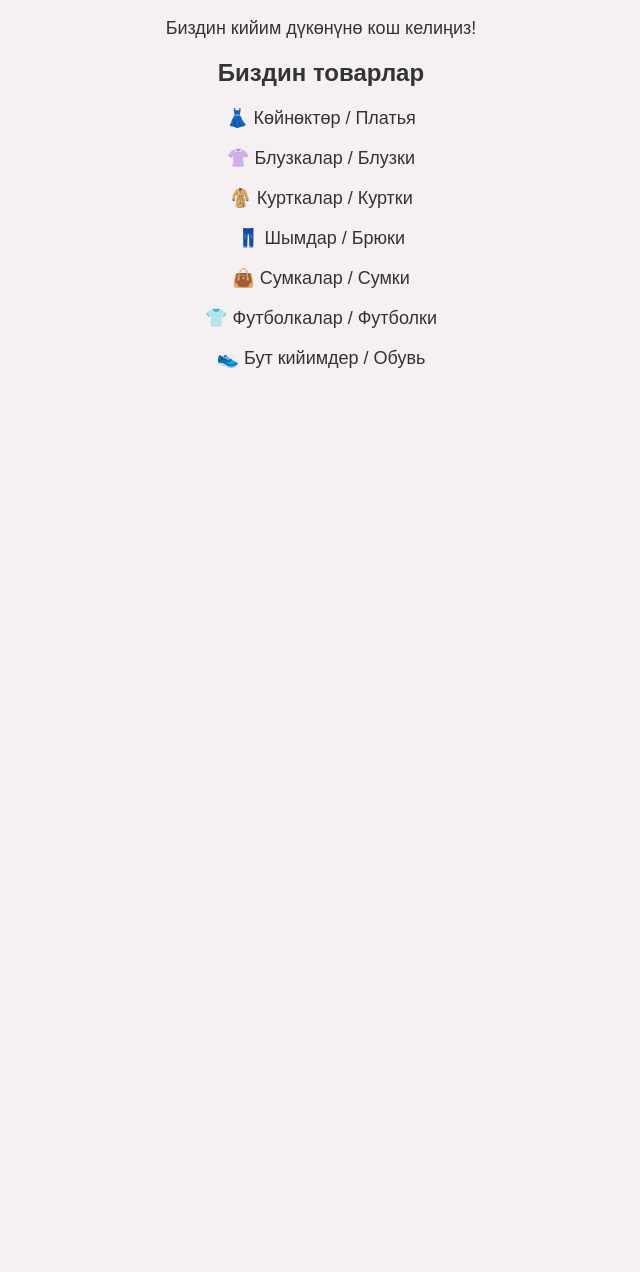
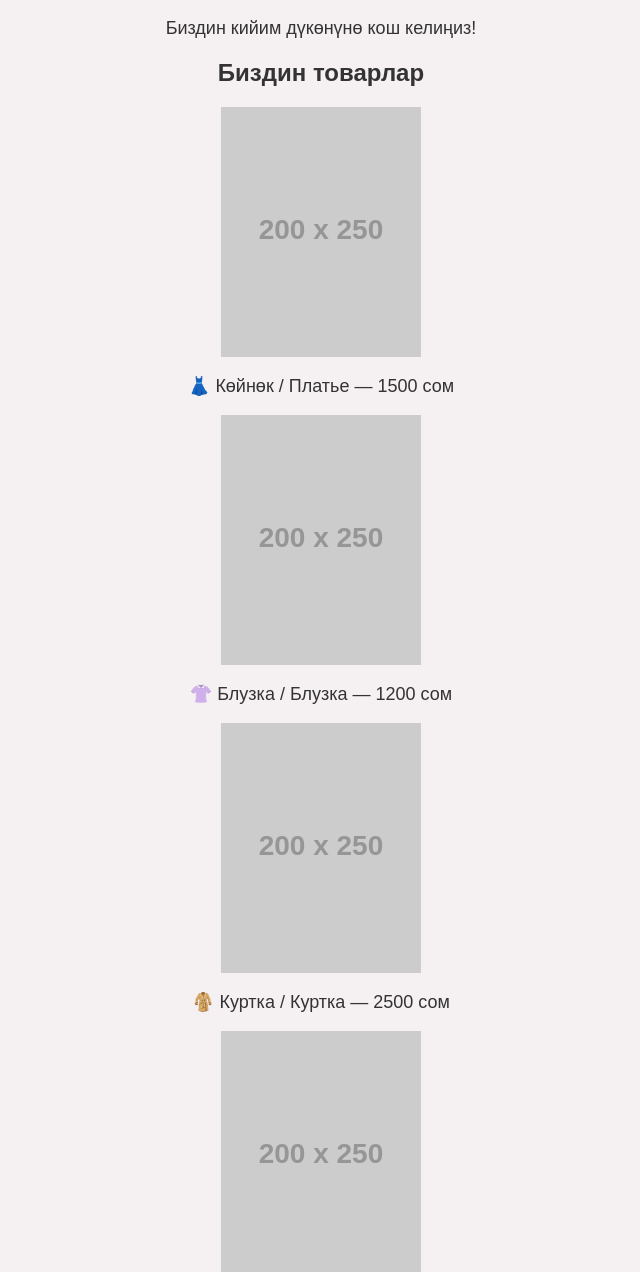
Before and after one commit to elnuresenbekova76-cyber/onLine-shop, a plain HTML site: page index.html in a window 1280 px wide. Shown: the part 108-1380 px from the top of the page, without its empty margins (319-959 px from the left). Before the commit the page ends 800 px from the top, so only its background shows below. Drawn offline with Linux system fonts and the light colour scheme; placeholder pictures from the web are drawn by us.

Commit message:
Update index.html

```diff
--- a/index.html
+++ b/index.html
@@ -12,6 +12,14 @@
     <p>Биздин кийим дүкөнүнө кош келиңиз!</p>
 
     <h2>Биздин товарлар</h2>
+    <img src="https://placehold.co/200x250?text=Dress" width="200">
+    <p>👗 Көйнөк / Платье — 1500 сом</p>
+    <img src="https://placehold.co/200x250?text=Blouse" width="200">
+<p>👚 Блузка / Блузка — 1200 сом</p>
+    <img src="https://placehold.co/200x250?text=Jacket" width="200">
+<p>🧥 Куртка / Куртка — 2500 сом</p>
+    <img src="https://placehold.co/200x250?text=Bag" width="200">
+<p>👜 Сумка / Сумка — 1800 сом</p>
 
 <p>👗 Көйнөктөр / Платья</p>
 <p>👚 Блузкалар / Блузки</p>
```
